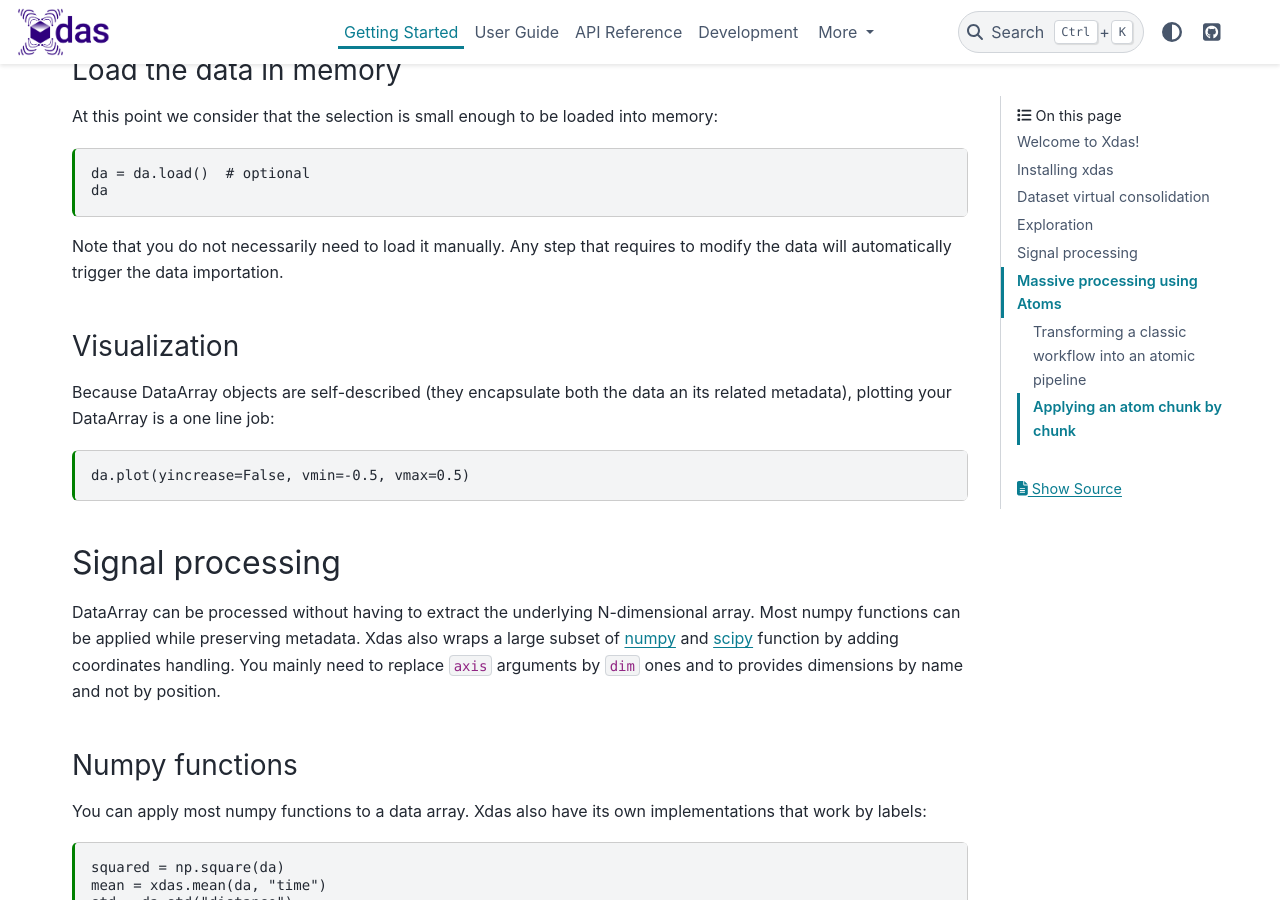
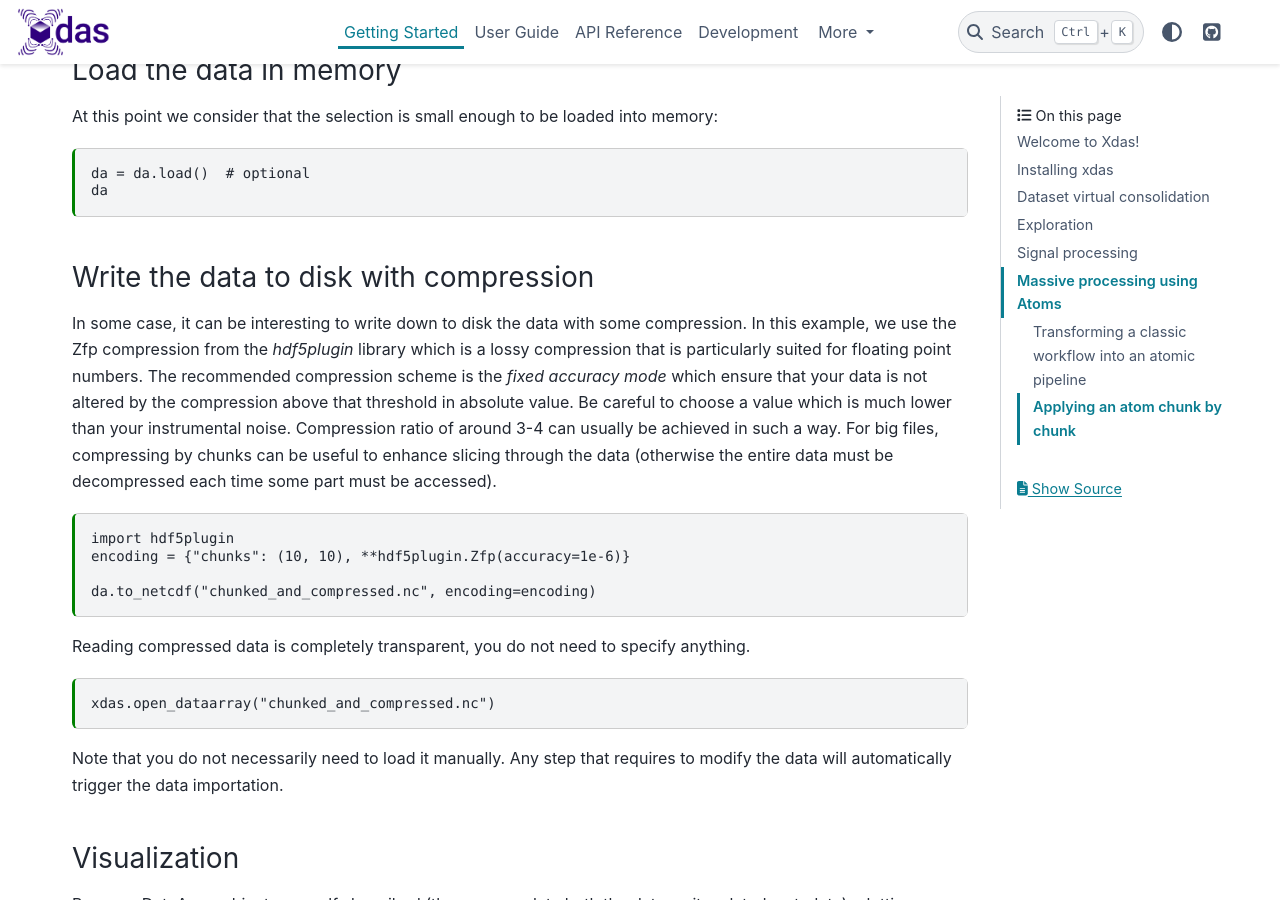
Before and after one commit to xdas-dev/xdas, a Sphinx documentation site: the page built from docs/getting-started.md, in a window 1280 px wide and 900 px high, scrolled down 3204 px. Built offline with Sphinx 7.4.7 and the PyData theme 0.15.4, drawn with Linux system fonts in a browser that asks for light colours.

Commit message:
Add compression explanation to getting-started.

````diff
--- a/docs/getting-started.md
+++ b/docs/getting-started.md
@@ -128,6 +128,23 @@ At this point we consider that the selection is small enough to be loaded into m
 ```{code-cell}
 da = da.load()  # optional
 da
+```
+
+### Write the data to disk with compression
+
+In some case, it can be interesting to write down to disk the data with some compression. In this example, we use the Zfp compression from the *hdf5plugin* library which is a lossy compression that is particularly suited for floating point numbers. The recommended compression scheme is the *fixed accuracy mode* which ensure that your data is not altered by the compression above that threshold in absolute value. Be careful to choose a value which is much lower than your instrumental noise. Compression ratio of around 3-4 can usually be achieved in such a way. For big files, compressing by chunks can be useful to enhance slicing through the data (otherwise the entire data must be decompressed each time some part must be accessed).
+
+```{code-cell}
+import hdf5plugin
+encoding = {"chunks": (10, 10), **hdf5plugin.Zfp(accuracy=1e-6)}
+
+da.to_netcdf("chunked_and_compressed.nc", encoding=encoding)
+```
+
+Reading compressed data is completely transparent, you do not need to specify anything.
+
+```{code-cell}
+xdas.open_dataarray("chunked_and_compressed.nc")
 ```
 
 Note that you do not necessarily need to load it manually. Any step that requires to modify the data will automatically trigger the data importation.
````
